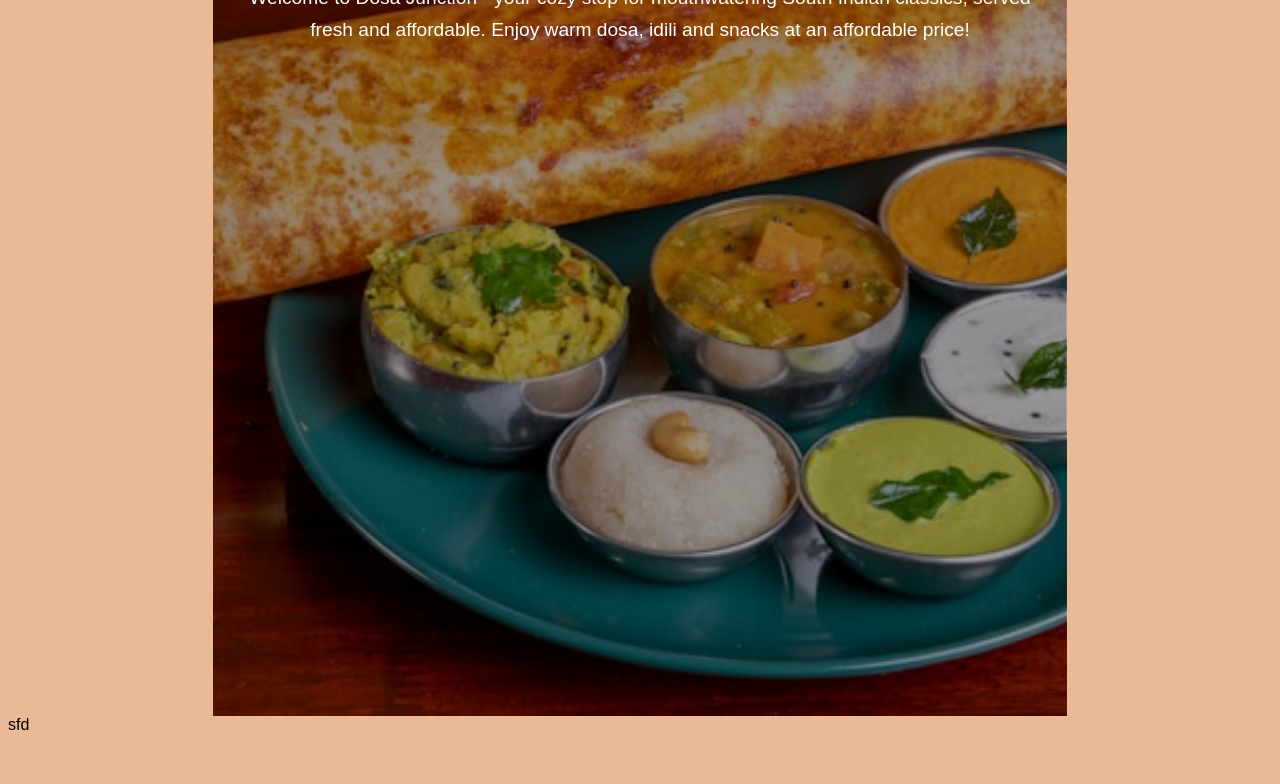
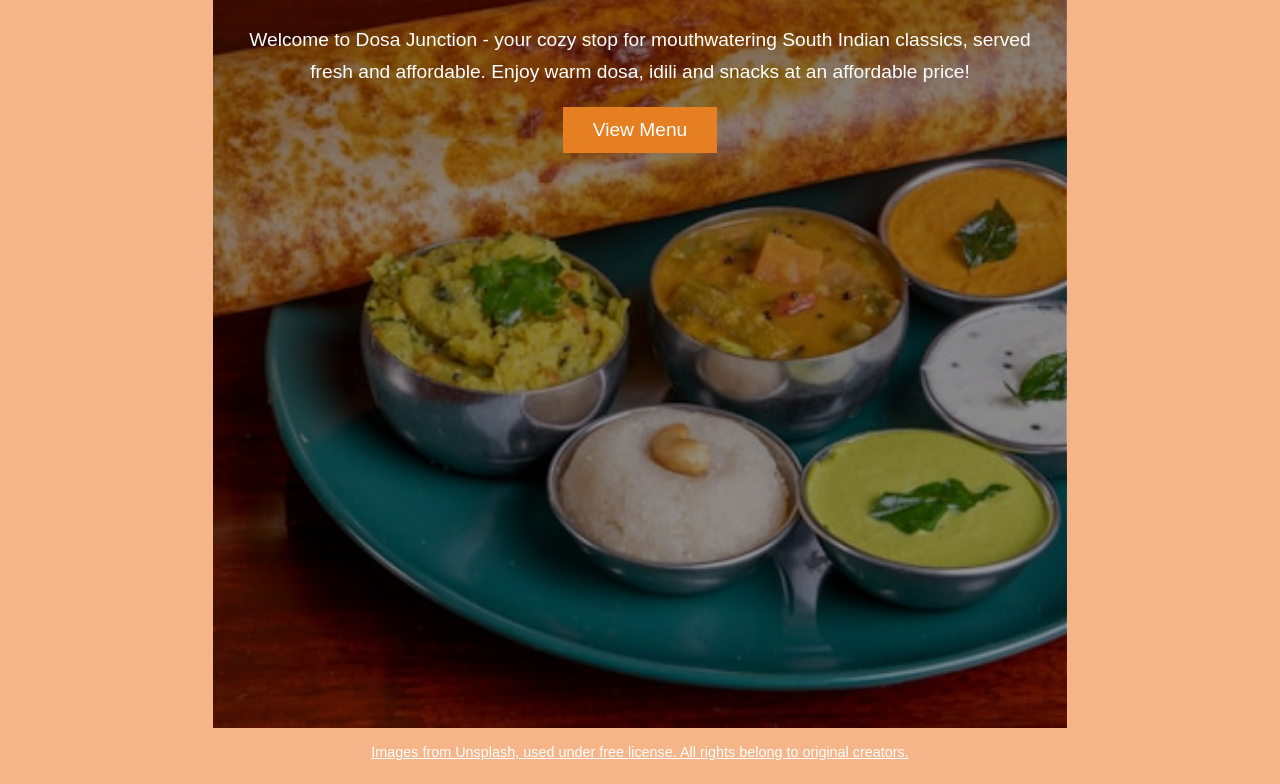
Before and after one commit to R4hul36/odin-restaurant-page, a website built with webpack: page src/template.html in a window 1280 px wide. Shown: the part 283-1067 px from the top of the page. Before the commit the page ends 1025 px from the top, so only its background shows below. Built offline with nearby package versions, Linux system fonts and the light colour scheme.

Commit message:
Added footer and improved styling of nav buttons

```diff
--- a/src/pages/home.js
+++ b/src/pages/home.js
@@ -1,17 +1,24 @@
+export const loadHome = function () {
+  console.log('home clicked')
+  const homeSection = document.createElement('div')
+  homeSection.classList.add('home-section')
 
-export const loadHome = function () {
-    console.log("home clicked");
-    const homeSection = document.createElement("div")
-    homeSection.classList.add("home-section")
+  const title = document.createElement('h1')
+  title.textContent = 'Dosa Junction'
 
-    const title = document.createElement("h1");
-    title.textContent = "Dosa Junction"
+  const description = document.createElement('p')
+  description.textContent =
+    'Welcome to Dosa Junction - your cozy stop for mouthwatering South Indian classics, served fresh and affordable. Enjoy warm dosa, idili and snacks at an affordable price!'
 
-    const description = document.createElement("p")
-    description.textContent = "Welcome to Dosa Junction - your cozy stop for mouthwatering South Indian classics, served fresh and affordable. Enjoy warm dosa, idili and snacks at an affordable price!"
+  const menuBtn = document.createElement('button')
+  menuBtn.textContent = 'View Menu'
 
-    homeSection.appendChild(title);
-    homeSection.appendChild(description)
-    return homeSection
+  menuBtn.addEventListener('click', () => {
+    document.getElementById('menu').click()
+  })
 
+  homeSection.appendChild(title)
+  homeSection.appendChild(description)
+  homeSection.appendChild(menuBtn)
+  return homeSection
 }
--- a/src/styles.css
+++ b/src/styles.css
@@ -1,5 +1,5 @@
 body {
-  background-color: #eab996;;
+  background-color: #f5b588;
   font-family: sans-serif;
 }
 
@@ -11,14 +11,18 @@ header {
 /* navbar */
 nav {
   margin: 30px 20px;
+}
 
+button {
+  cursor: pointer;
 }
 
 nav > button {
-  padding: 10px 25px;
+  padding: 13px 35px;
   border: none;
-  background-color:#f5f1e3;
+  background-color: #f5f1e3;
   color: #e67e22;
+  font-size: 1.1rem;
 }
 
 .active-btn {
@@ -36,7 +40,8 @@ h1 {
 
 .home-section {
   background: center/cover no-repeat;
-  background-image: linear-gradient(rgba(0,0,0,0.4), rgba(0,0,0,0.4)), url('./images/dosa01.jpg');
+  background-image: linear-gradient(rgba(0, 0, 0, 0.5), rgba(0, 0, 0, 0.4)),
+    url('./images/dosa01.jpg');
   color: rgb(255, 255, 255);
   display: flex;
   flex-direction: column;
@@ -44,23 +49,35 @@ h1 {
   text-align: center;
   padding: 3rem 1rem;
   height: 100vh;
-
 }
 
 .home-section h1 {
-    font-size: 3rem;
+  margin-top: 50px;
+  font-size: 3rem;
 }
 .home-section p {
-    font-size: 1.2rem;
-    line-height: 2rem;
+  font-size: 1.2rem;
+  line-height: 2rem;
+  color: white;
 }
 
+.home-section > button {
+  padding: 12px 30px;
+  border: none;
+  font-size: 1.2rem;
+  background-color: #e67e22;
+  color: white;
+}
 
 /* menu page  */
 .menu-section,
 .home-section {
   width: 65%;
   margin: auto;
+}
+
+.menu-section {
+  color: black;
 }
 
 .grid-container {
@@ -81,3 +98,20 @@ h1 {
   width: 100%;
   height: 275px;
 }
+
+footer {
+  width: 65%;
+  margin: auto;
+  text-align: center;
+  padding: 1rem;
+  font-size: 0.9rem;
+}
+
+footer a {
+  color: white;
+  text-decoration: underline;
+}
+
+footer a:hover {
+  color: #ffe0b2;
+}
--- a/src/template.html
+++ b/src/template.html
@@ -14,6 +14,11 @@
       </nav>
     </header>
     <div id="content"></div>
-    <footer>sfd</footer>
+    <footer>
+      <a href="https://unsplash.com/"
+        >Images from Unsplash, used under free license. All rights belong to
+        original creators.</a
+      >
+    </footer>
   </body>
 </html>
```
